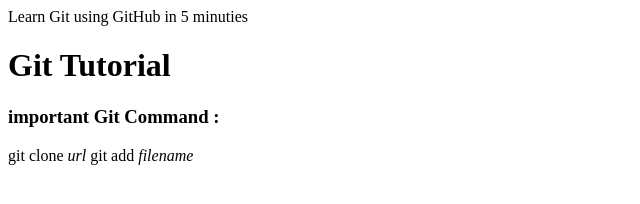
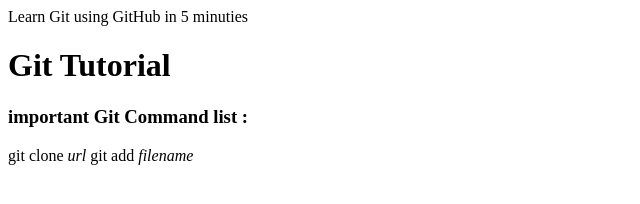
Before and after one commit to banjoSolomon/Solomon-, a plain HTML site: page index.html in a window 1280 px wide. Shown: the full height of the page, 0-640 px from the left. Drawn offline with Linux system fonts and the light colour scheme.

Commit message:
Update index.html

```diff
--- a/index.html
+++ b/index.html
@@ -8,7 +8,7 @@
 
 <body>
 <h1>Git Tutorial</h1>
-<h3>important Git Command :</h3>
+<h3>important Git Command list :</h3>
 git clone <i>url</i>
 
 git add <i>filename</!>
```
